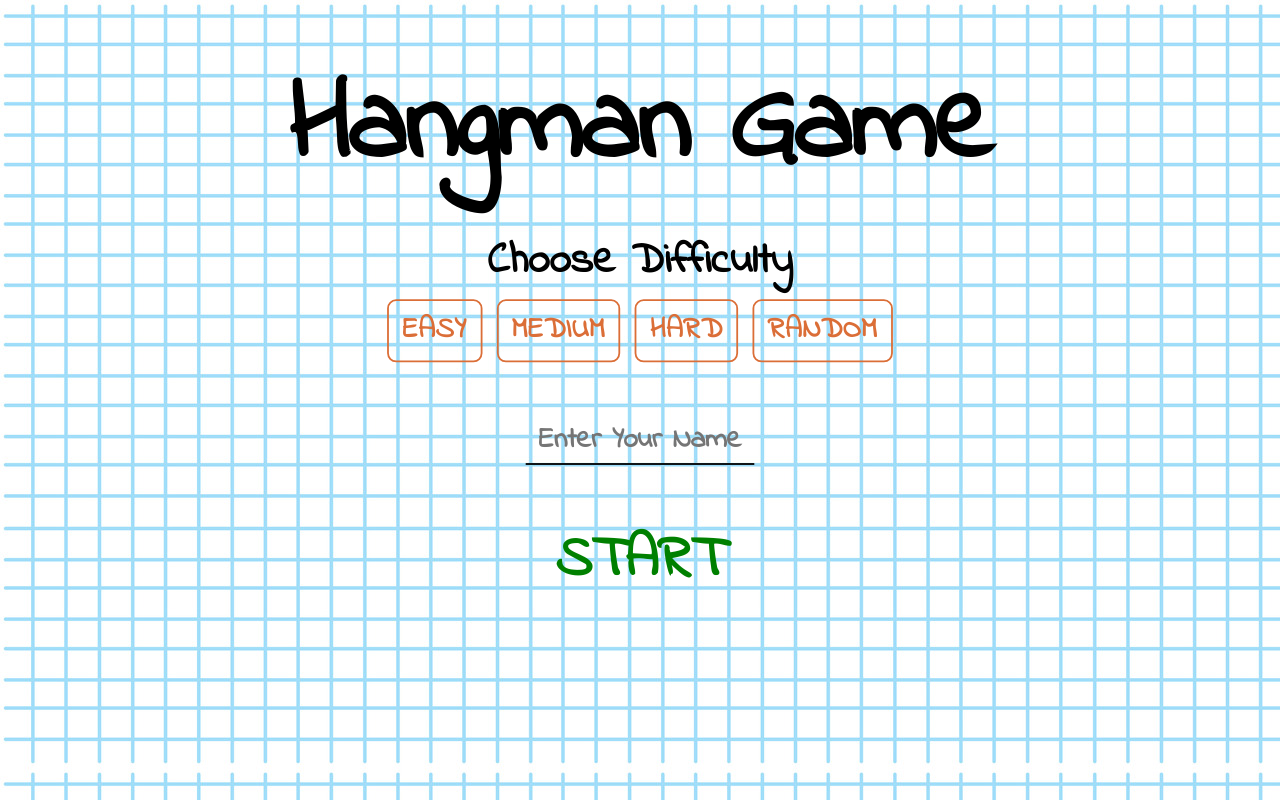
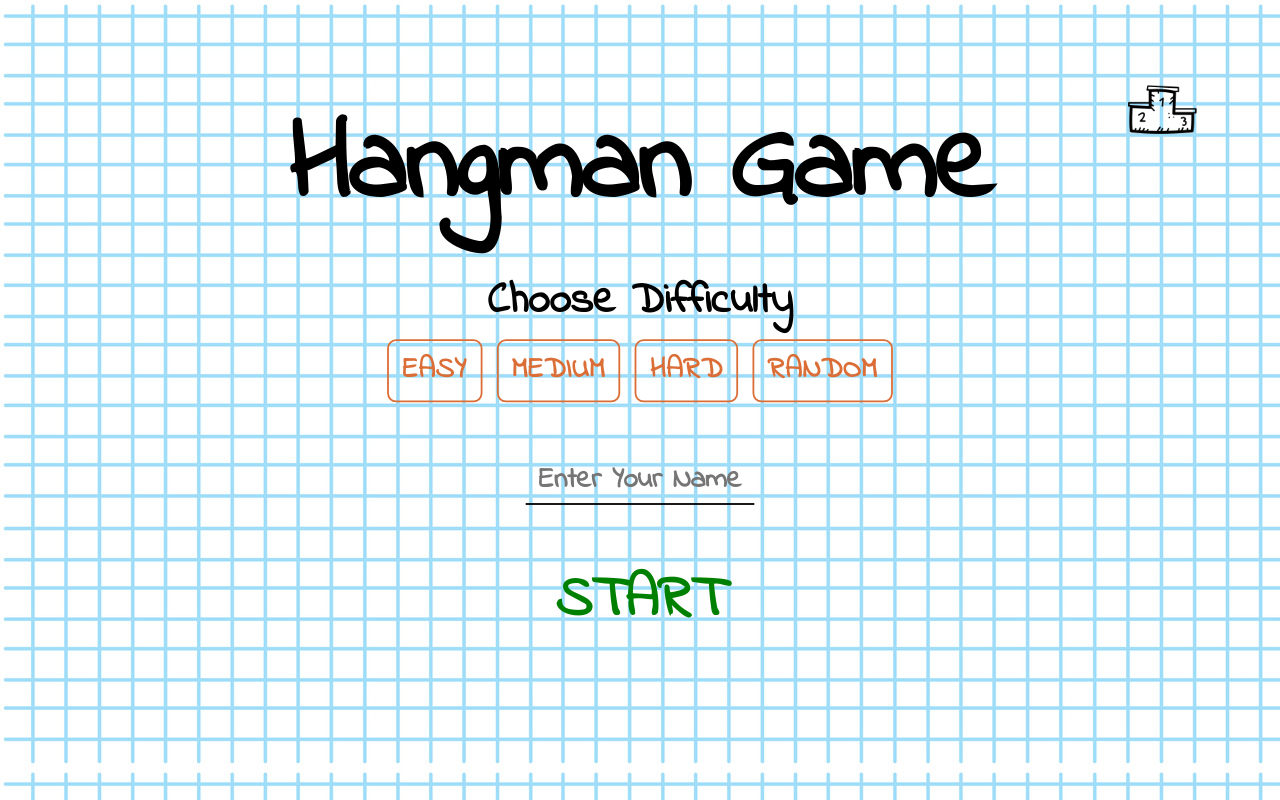
Before and after one commit to alisterd1503/hangman-client, a React (Vite) app: page / in a window 1280 px wide. Built offline with nearby package versions, Linux system fonts and the light colour scheme; the HTML template or start-up script is replaced by a standard one.

Commit message:
Added a leaderboard icon

```diff
--- a/src/App.tsx
+++ b/src/App.tsx
@@ -93,7 +93,7 @@ function App() {
           setInputValue("");
           return;
       }
-      addUserGuess(inputValue);
+      addUserGuess(inputValue.toLowerCase());
       setInputValue("");
   };
 
--- a/src/StartScreen.tsx
+++ b/src/StartScreen.tsx
@@ -1,6 +1,7 @@
 import { Button, Stack, Typography } from '@mui/material';
 import { SetStateAction, useState } from 'react';
 import './styles.css';
+import leaderboardIcon from './images/leaderboard.png';
 
 const secondaryColour = "#db6e37"
 const primaryColour = "#FF8343";
@@ -44,14 +45,45 @@ export function StartScreen({
         }
     };
 
+    const leaderboard = () => {
+        console.log("Open Leaderboard")
+    }
+
   return (
+    <>
+    <div>
+        <img
+            src={leaderboardIcon}
+            alt="Home"
+            onClick={leaderboard}
+            style={{
+                position: 'absolute',
+                top: '40px',
+                right: '20px',
+                width: '80px',
+                height: '80px',
+                cursor: 'pointer',
+                transition: 'transform 0.3s, opacity 0.3s',
+            }}
+            onMouseEnter={(e) => {
+                e.currentTarget.style.transform = 'scale(1.1)';
+                e.currentTarget.style.opacity = '0.8';
+            }}
+            onMouseLeave={(e) => {
+                e.currentTarget.style.transform = 'scale(1)';
+                e.currentTarget.style.opacity = '1';
+            }}
+        />
+    </div>
+
     <div style={{
       display: "flex",
       flexDirection: "column",
       alignItems: "center",
       justifyContent: "center",
-      height: "80vh"
+      height: "90vh"
     }}>
+
         <Typography variant="h1" style={{ marginBottom: "40px", fontFamily: "'Indie Flower', cursive", fontWeight: "bold", fontSize: "8rem" }}>
             Hangman Game
         </Typography>
@@ -199,5 +231,6 @@ export function StartScreen({
         </span>
 
     </div>
+    </>
   );
 }
```
Also changed, not shown: src/images/leaderboard.png (added).
